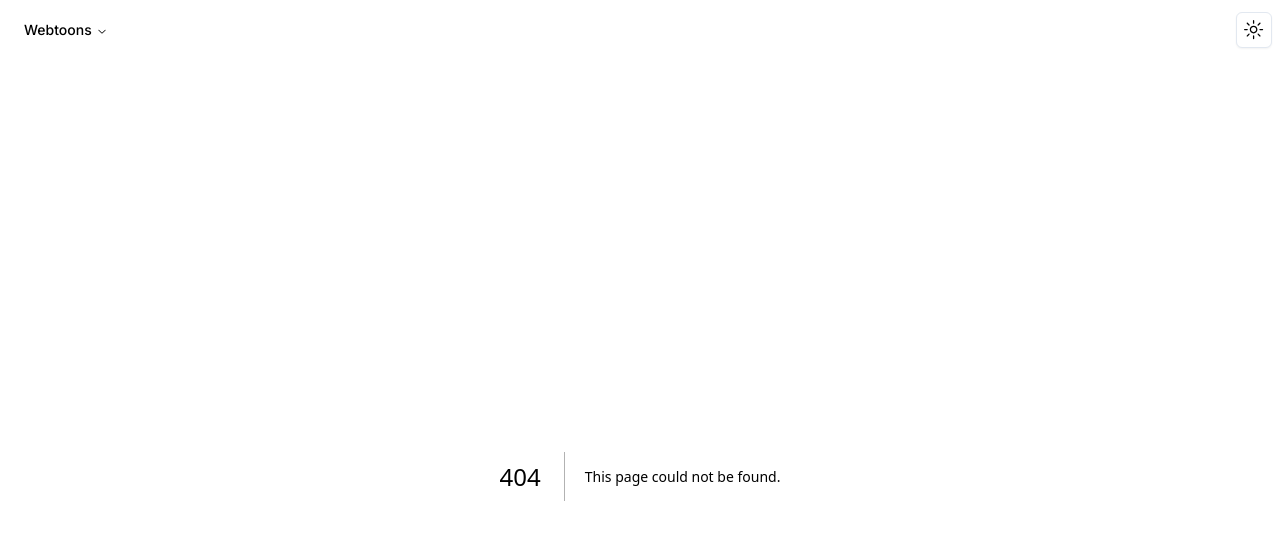
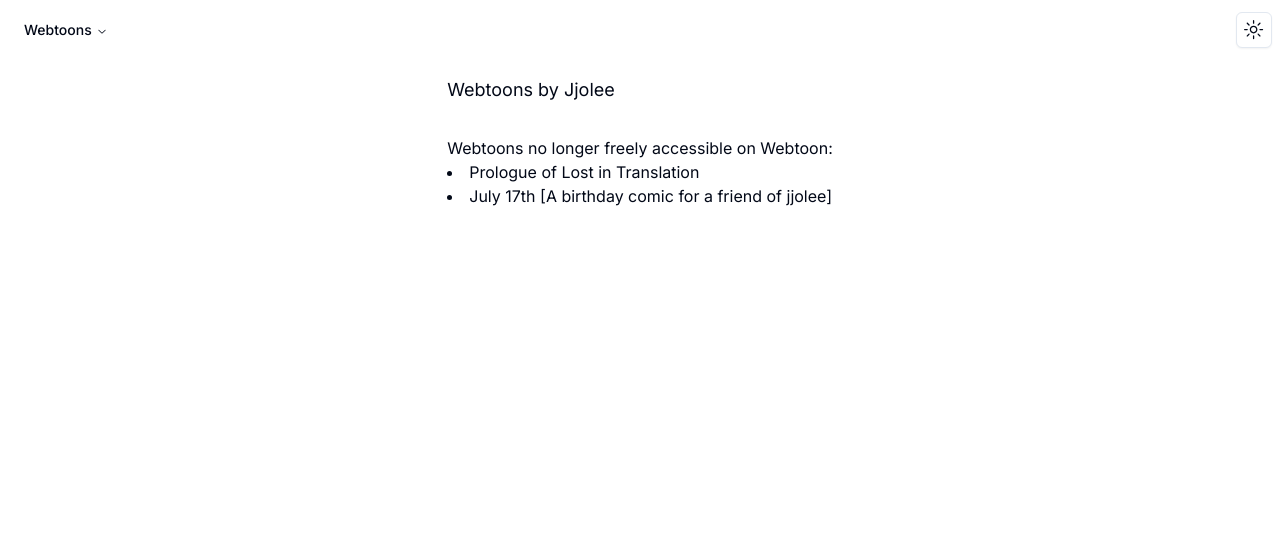
Before and after one commit to TabbyCallie/jjolee-archive, a Next.js app: page /webtoon in a window 1280 px wide. Before the commit this address had no page. Shown: the top 540 px of the page. Built offline with nearby package versions, Linux system fonts and the light colour scheme.

Commit message:
more updating

```diff
--- a/app/layout.tsx
+++ b/app/layout.tsx
@@ -2,7 +2,7 @@
 import { Inter } from "next/font/google";
 import "./globals.css";
 import { ThemeProvider } from "@/components/theme-provider";
-import NavigationMenuDemo from "@/components/navigation-menu-demo";
+import OurNavigationMenu from "@/components/our-navigation-menu";
 import { ModeToggle } from "@/components/ui/mode-toggle";
 
 export type Folder = { name: string; path: string };
@@ -72,7 +72,7 @@
           >
             <header>
               <div className="p-2 py-3 flex flex-row space-x-2 justify-between">
-                <NavigationMenuDemo />
+                <OurNavigationMenu />
                 <ModeToggle />
               </div>
             </header>
--- a/app/webtoon/[webtoonSlug]/page.tsx
+++ b/app/webtoon/[webtoonSlug]/page.tsx
@@ -174,11 +174,11 @@
         </div>
 
         <div className="h-full">
-          <ScrollArea className="border rounded-md p-4 max-h-screen w-full">
+          <ScrollArea className="border rounded-md p-4 h-[40rem] max-h-screen w-full">
             <ul>
               {webtoonData.chapters.reverse().map((data) => (
                 <li
-                  className="border-b hover:bg-accent/50 hover:rounded-sm hover:text-accent-foreground focus:bg-accent/50 focus:text-accent-foreground"
+                  className="border-b hover:rounded-sm hover:bg-accent/50 hover:text-accent-foreground focus:rounded-sm focus:bg-accent/50 focus:text-accent-foreground"
                   key={data.key}
                 >
                   <Link
--- a/app/webtoon/lost-in-translation/page.tsx
+++ b/app/webtoon/lost-in-translation/page.tsx
@@ -231,7 +231,7 @@
 export default async function WebtoonLiTPage() {
   return (
     <div className="w-full">
-      <div className="bg-accent/50  text-accent-foreground px-3 md:p-6 py-3 rounded-md mb-4 flex flex-wrap">
+      <div className="bg-accent/50 text-accent-foreground px-3 md:p-6 py-3 rounded-md mb-4 flex flex-wrap">
         <div className="flex flex-col md:flex-row items-grow md:space-x-4 lg:px-10 w-full">
           <div className="md:basis-1/3 flex flex-col self-center items-center">
             <Image
@@ -278,11 +278,11 @@
       </div>
 
       <div className="h-full">
-        <ScrollArea className="border rounded-md p-4 h-96 w-full">
+        <ScrollArea className="border rounded-md p-4 h-[40rem] max-h-screen w-full">
           <ul>
             {webtoonName.chapters.reverse().map((data) => (
               <li
-                className="border-b hover:bg-accent/50 hover:text-accent-foreground focus:bg-accent/50 focus:text-accent-foreground"
+                className="border-b hover:rounded-sm hover:bg-accent/50 hover:text-accent-foreground focus:rounded-sm focus:bg-accent/50 focus:text-accent-foreground"
                 key={data.key}
               >
                 <Link
@@ -293,7 +293,7 @@
                     className="pr-2"
                     src={`https://ik.imagekit.io/dd5mgem4p/thumbnails/${
                       webtoonName.slug
-                    }/${data.chapname.replace(/[\[\]]/g, "_")} Thumbnail.png`}
+                    }/${data.chapname.replace(/[\[\]\/]/g, "_")} Thumbnail.png`}
                     width={77}
                     height={73}
                     alt={data.chapname}
--- /dev/null
+++ b/app/webtoon/page.tsx
@@ -0,0 +1,24 @@
+import Link from "next/link";
+
+export default async function Home() {
+  return (
+    <main className="space-y-8">
+      <div className="text-lg">Webtoons by Jjolee</div>
+      <div>
+        Webtoons no longer freely accessible on Webtoon:
+        <ul className="list-inside list-disc">
+          <li>
+            <Link href="/webtoon/lost-in-translation/prologue">
+              Prologue of Lost in Translation
+            </Link>
+          </li>
+          <li>
+            <Link href="/webtoon/july-17th/one-year-older">
+              July 17th [A birthday comic for a friend of jjolee]
+            </Link>
+          </li>
+        </ul>
+      </div>
+    </main>
+  );
+}
--- a/components/navigation-menu-demo.tsx
+++ b/components/our-navigation-menu.tsx
@@ -1,7 +1,6 @@
 "use client";
 
 import * as React from "react";
-import Link from "next/link";
 
 import { cn } from "@/utils/cn";
 import {
@@ -14,7 +13,7 @@
   navigationMenuTriggerStyle,
 } from "@/components/ui/navigation-menu";
 
-export default function NavigationMenuDemo() {
+export default function OurNavigationMenu() {
   return (
     <NavigationMenu>
       <NavigationMenuList>
```
